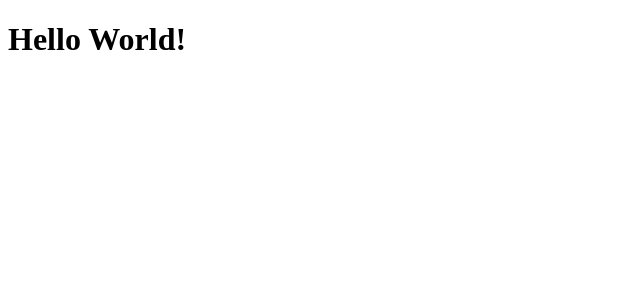
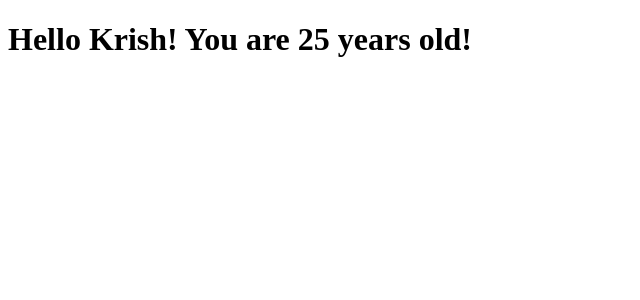
Before and after one commit to githubscientist/js-fsdcweeb4142, a React (Vite) app: page / in a window 1280 px wide. Shown: the top 300 px of the page, without its empty margins (0-640 px from the left). Built offline with nearby package versions, Linux system fonts and the light colour scheme.

Commit message:
passing data as props

```diff
--- a/src/App.jsx
+++ b/src/App.jsx
@@ -1,9 +1,12 @@
 import Header from './components/Header';
 
 function App() {
+    let name = 'Krish';
+    let age = 25;
+
     return (
         <>
-            <Header />
+            <Header name={name} age={age} />
         </>
     )
 }
--- a/src/components/Header.jsx
+++ b/src/components/Header.jsx
@@ -1,7 +1,8 @@
-function Header(){
+function Header(props){
+
     return (
         <>
-            <h1>Hello World!</h1>
+            <h1>Hello { props.name  }! You are { props.age } years old!</h1>
         </>
     )
 }
```
